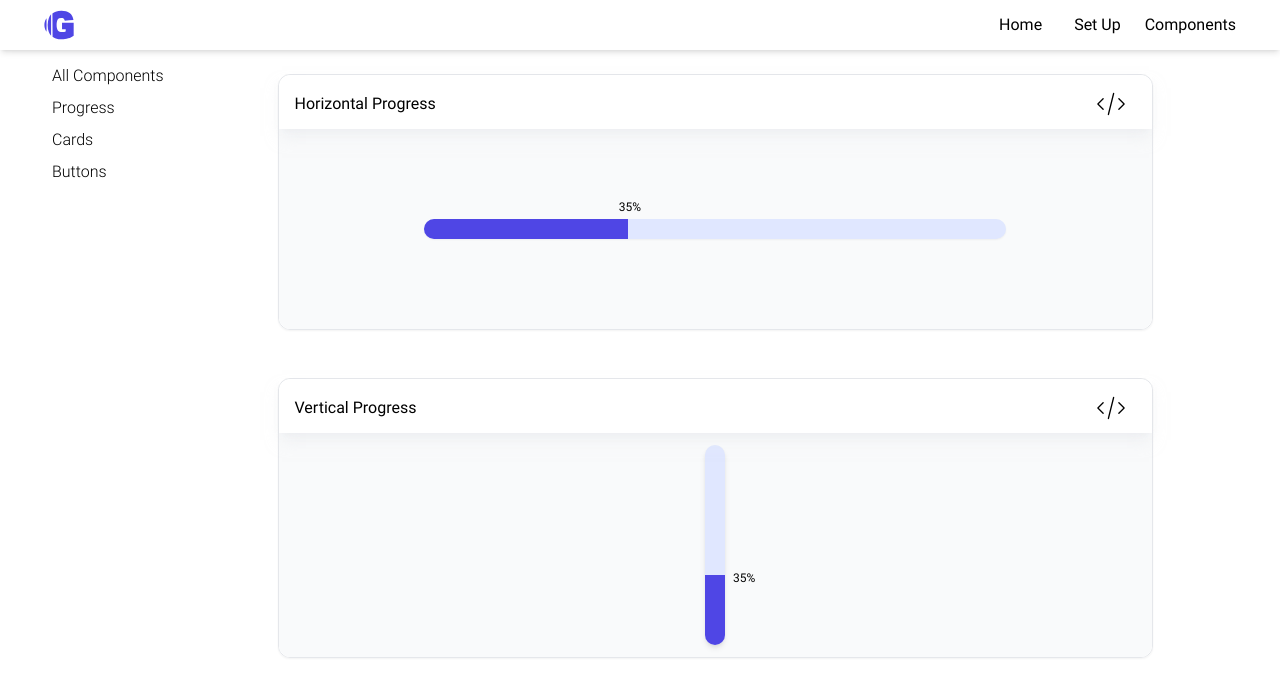
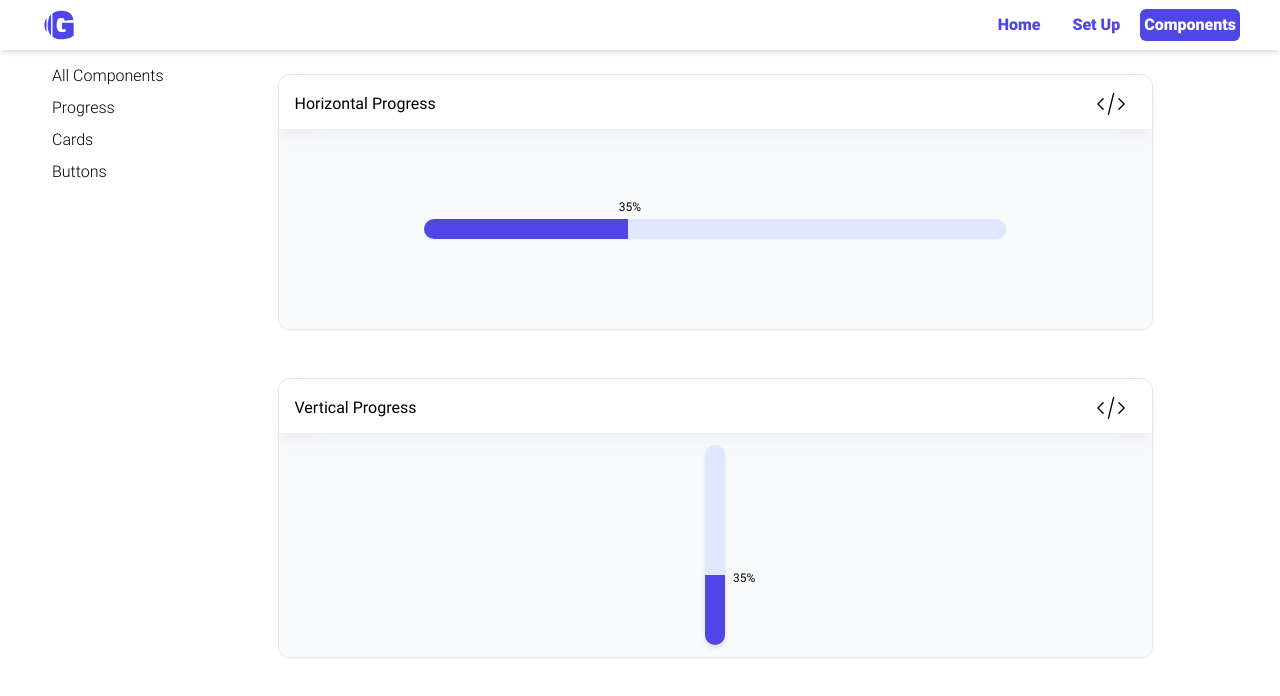
Before and after one commit to arthurfincham/gust, a React (Create React App) app: page /components in a window 1280 px wide. Shown: the top 696 px of the page. Built offline with nearby package versions, Linux system fonts and the light colour scheme.

Commit message:
add active class to nav links

```diff
--- a/src/index.css
+++ b/src/index.css
@@ -25,10 +25,20 @@ body {
   -moz-osx-font-smoothing: grayscale;
 }
 
+* {
+  -webkit-font-smoothing: antialiased;
+  -moz-osx-font-smoothing: grayscale;
+}
+
 code,
-pre {
-  font-family: source-code-pro, Menlo, Monaco, Consolas, 'Courier New', monospace !important;
-  font-size: 0.8em !important;
+pre,
+code > *,
+code > * > *,
+code > * > * > * {
+  font-family: Menlo, Monaco, Consolas, 'Courier New', monospace !important;
+  font-size: 12px !important;
+  -webkit-font-smoothing: antialiased;
+  -moz-osx-font-smoothing: grayscale;
 }
 
 .roboto-black {
@@ -92,3 +102,8 @@ main {
   flex-direction: column;
   align-items: center;
 }
+
+.active {
+  background-color: #5046e5;
+  color: white;
+}
--- a/src/siteComponents/Components.js
+++ b/src/siteComponents/Components.js
@@ -30,7 +30,7 @@ export default function Components({ isClosed, windowWidth }) {
   });
 
   return (
-    <div className="flex h-full">
+    <div className="flex w-full h-full">
       <animated.ul style={collapse} className="flex flex-col  w-[150px] fixed h-full mt-[60px] pl-4 lg:pl-0 whitespace-nowrap">
         {compTypes.map((type) => {
           return (
--- a/src/siteComponents/Navbar.js
+++ b/src/siteComponents/Navbar.js
@@ -1,4 +1,5 @@
 import GustIcon from '../svgs/GustIcon';
+import { NavLink } from 'react-router-dom';
 
 export default function Navbar({ isClosed, setIsClosed }) {
   return (
@@ -7,16 +8,31 @@ export default function Navbar({ isClosed, setIsClosed }) {
         <div className="flex items-center w-full navContent">
           <GustIcon svgClass="fill-indigo-600 h-[40px]" />
           <div className="flex justify-end w-full ml-6 space-x-4 ">
-            <a className="px-1 m-2 bg-white rounded-md text-md hover:cursor-pointer roboto-regular" href="/">
+            <NavLink
+              exact
+              activeClassName="active"
+              className="p-1 m-2 text-indigo-600 bg-white rounded-md text-md hover:cursor-pointer roboto-black"
+              to="/"
+            >
               Home
-            </a>
+            </NavLink>
 
-            <a className="px-1 m-2 bg-white rounded-md text-md hover:cursor-pointer roboto-regular" href="/set-up">
+            <NavLink
+              activeClassName="active"
+              className="p-1 m-2 text-indigo-600 bg-white rounded-md text-md hover:cursor-pointer roboto-black"
+              to="/set-up"
+            >
               Set Up
-            </a>
-            <a className="hidden px-1 m-2 bg-white rounded-md md:block text-md hover:cursor-pointer roboto-regular" href="/components">
+            </NavLink>
+
+            <NavLink
+              activeClassName="active"
+              className="p-1 m-2 text-indigo-600 bg-white rounded-md text-md hover:cursor-pointer roboto-black"
+              to="/components"
+            >
               Components
-            </a>
+            </NavLink>
+
             <button
               onClick={() => setIsClosed(!isClosed)}
               type="button"
--- a/src/siteComponents/Wrapper.js
+++ b/src/siteComponents/Wrapper.js
@@ -1,4 +1,4 @@
-import { CodeBlock } from 'react-code-blocks';
+import { CodeBlock, atomOneLight } from 'react-code-blocks';
 import { useSpring, animated } from 'react-spring';
 import useMeasure from 'react-use-measure';
 import React, { useState } from 'react';
@@ -40,7 +40,7 @@ export default function Wrapper({ compChild, title, myCode }) {
 
         <animated.div style={collapse} className="w-full rounded-xl bg-gray-50">
           <div ref={ref} className="w-full p-2 rounded-xl">
-            <CodeBlock showLineNumbers={false} text={myCode} language="jsx" wrapLines />
+            <CodeBlock showLineNumbers={false} text={myCode} theme={atomOneLight} language="jsx" wrapLines />
           </div>
         </animated.div>
       </div>
```
